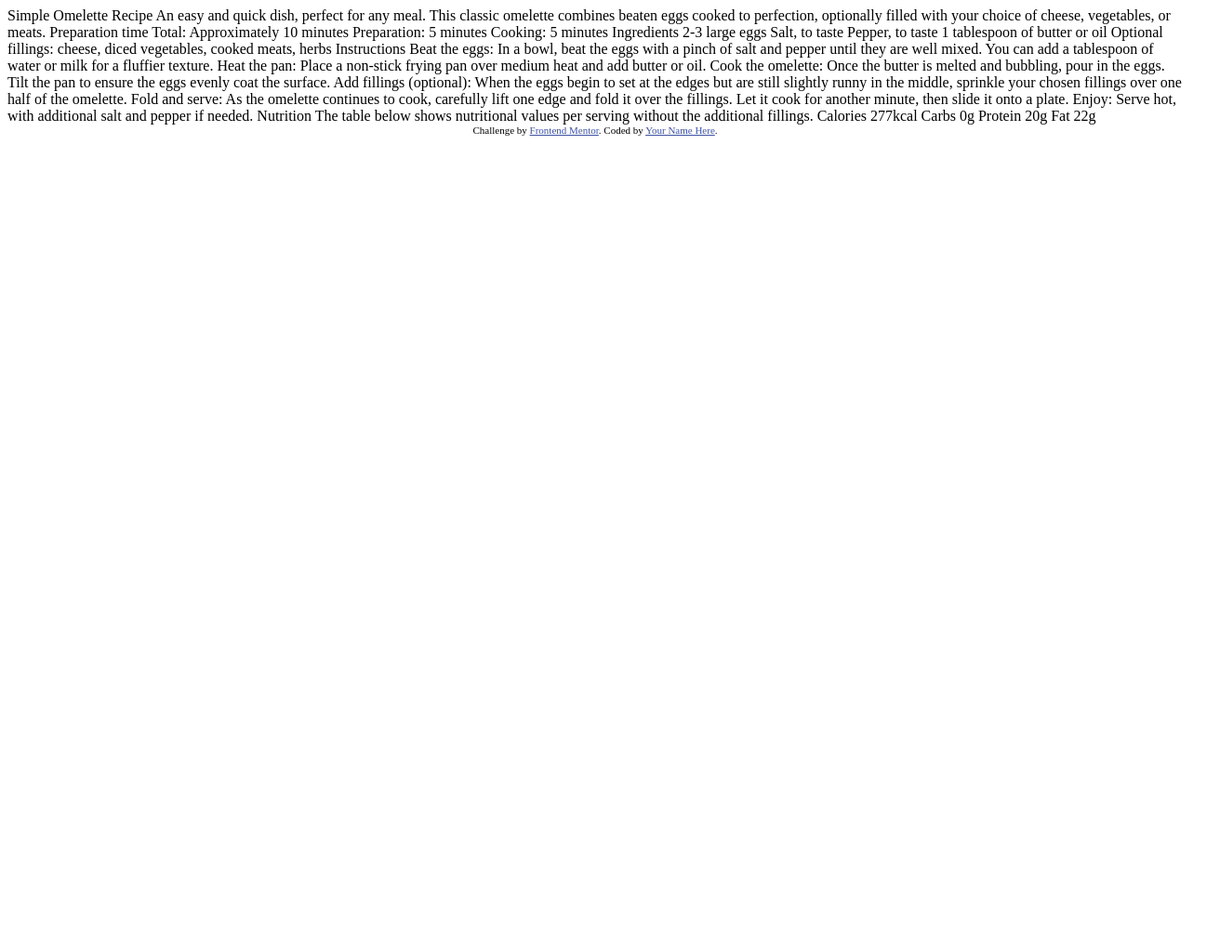
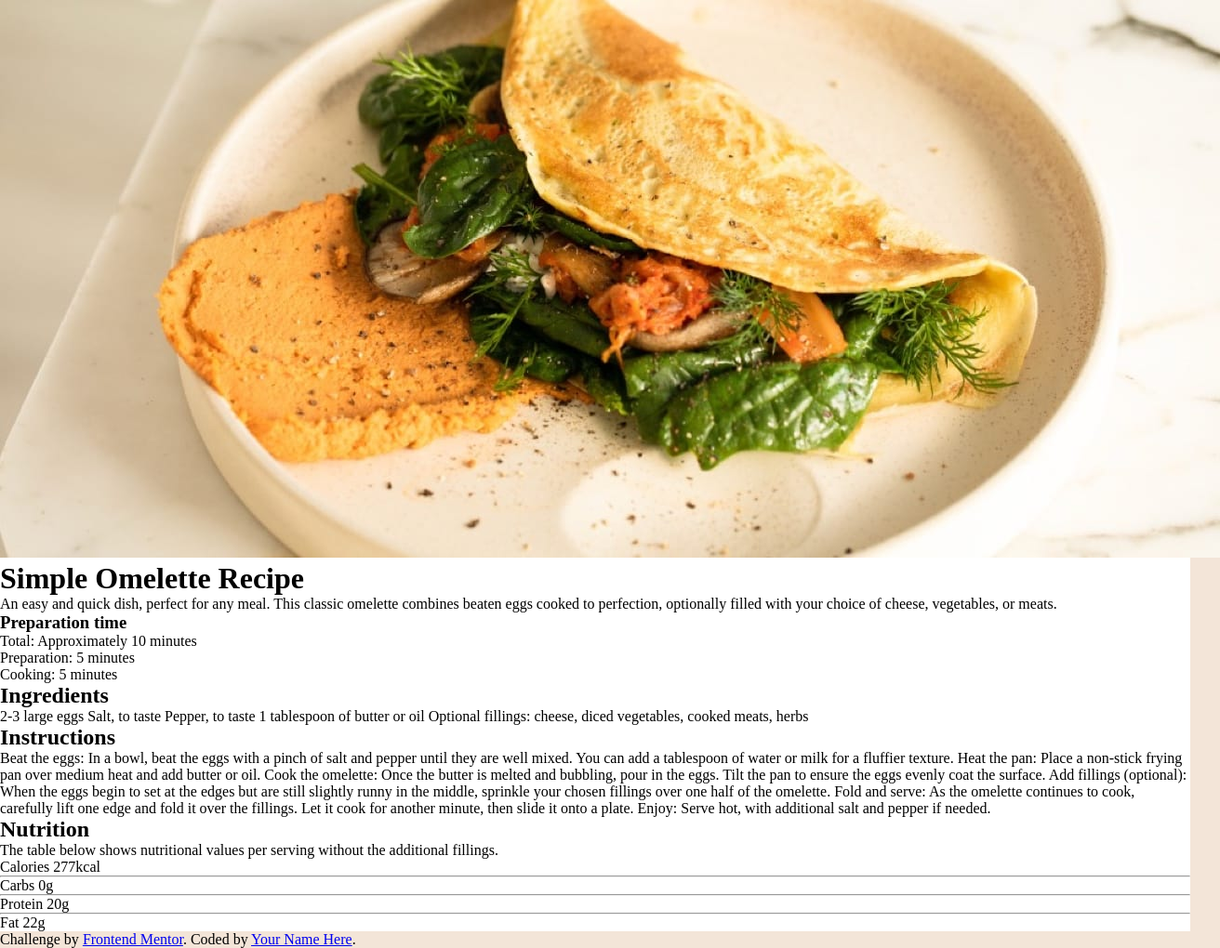
Before and after one commit to Jgabrix/Challenge__html-e-css, a plain HTML site: page recipe-page-main/index.html in a window 1280 px wide. Shown: the whole page at 93% size, 1312 px wide, since content can reach past the window. Before the commit the page ends 800 px from the top, so only its background shows below. Drawn offline with Linux system fonts and the light colour scheme.

Commit message:
iniciando o projeto

```diff
--- a/recipe-page-main/index.html
+++ b/recipe-page-main/index.html
@@ -1,77 +1,69 @@
 <!DOCTYPE html>
-<html lang="en">
+<html lang="pt-br">
 <head>
   <meta charset="UTF-8">
   <meta name="viewport" content="width=device-width, initial-scale=1.0"> <!-- displays site properly based on user's device -->
 
   <link rel="icon" type="image/png" sizes="32x32" href="./assets/images/favicon-32x32.png">
+  <link rel="stylesheet" href="style.css">
 
   <title>Frontend Mentor | Recipe page</title>
-
-  <!-- Feel free to remove these styles or customise in your own stylesheet 👍 -->
-  <style>
-    .attribution { font-size: 11px; text-align: center; }
-    .attribution a { color: hsl(228, 45%, 44%); }
-  </style>
 </head>
 <body>
 
-  Simple Omelette Recipe
-
+  <main class="apresentacao">
+    <img src="assets/images/image-omelette.jpeg" alt="imagem do omelette">
+    <h1>Simple Omelette Recipe</h1>
+    <p>
       An easy and quick dish, perfect for any meal. This classic omelette combines beaten eggs cooked
       to perfection, optionally filled with your choice of cheese, vegetables, or meats.
-
-  Preparation time
-
-  Total: Approximately 10 minutes
-  Preparation: 5 minutes
-  Cooking: 5 minutes
-
-  Ingredients
-
+    </p>
+    <h3>Preparation time</h3>
+    <ul>
+      <li>Total: Approximately 10 minutes</li>
+      <li>Preparation: 5 minutes</li>
+      <li>Cooking: 5 minutes</li>
+    </ul>
+      <h2>Ingredients</h2>
+      <ul>
         2-3 large eggs
         Salt, to taste
         Pepper, to taste
         1 tablespoon of butter or oil
         Optional fillings: cheese, diced vegetables, cooked meats, herbs
+      </ul>
 
-  Instructions
-
+    <h2>Instructions</h2>
+    <ul>
       Beat the eggs: In a bowl, beat the eggs with a pinch of salt and pepper until they are well mixed.
       You can add a tablespoon of water or milk for a fluffier texture.
-
       Heat the pan: Place a non-stick frying pan over medium heat and add butter or oil.
-
       Cook the omelette: Once the butter is melted and bubbling, pour in the eggs. Tilt the pan to ensure
       the eggs evenly coat the surface.
-
       Add fillings (optional): When the eggs begin to set at the edges but are still slightly runny in the
       middle, sprinkle your chosen fillings over one half of the omelette.
-
       Fold and serve: As the omelette continues to cook, carefully lift one edge and fold it over the
       fillings. Let it cook for another minute, then slide it onto a plate.
-
       Enjoy: Serve hot, with additional salt and pepper if needed.
-
-  Nutrition
-
-  The table below shows nutritional values per serving without the additional fillings.
-
+    </ul>
+    <h2>Nutrition</h2>
+    <p>The table below shows nutritional values per serving without the additional fillings.</p>
     Calories
     277kcal
-
+    <hr>
     Carbs
     0g
-
+    <hr>
     Protein
     20g
-
+    <hr>
     Fat
     22g
+  </main>
 
-  <div class="attribution">
+  <footer class="attribution">
     Challenge by <a href="https://www.frontendmentor.io?ref=challenge" target="_blank">Frontend Mentor</a>.
     Coded by <a href="#">Your Name Here</a>.
-  </div>
+  </footer>
 </body>
 </html>
--- /dev/null
+++ b/recipe-page-main/style.css
@@ -0,0 +1,18 @@
+*{
+    margin: 0;
+    padding: 0;
+}
+
+:root {
+    --cor-branco: #ffffff;
+    --cor-de-fundo: #F3E5D8;
+    --cor-de-destaque: #FFF7FC;
+}
+
+body {
+    background-color: var(--cor-de-fundo);
+}
+
+.apresentacao {
+    background-color: var(--cor-branco);
+}
```
Lines whose indentation alone changed are shown as unchanged.
